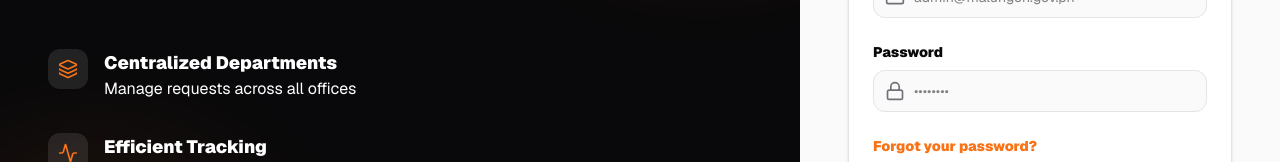
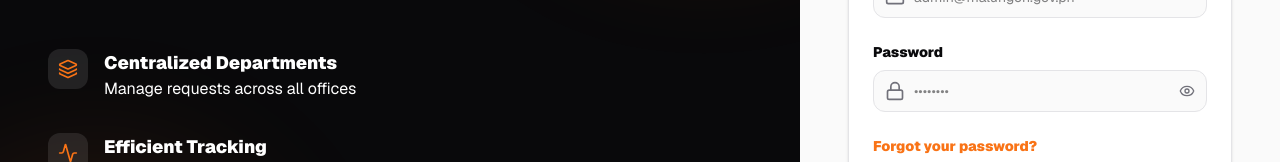
Before and after one commit to systems-jnnltech/LGU-ICT-Ticketing-5.5, a React (Vite) app: page /ict-login in a window 1280 px wide. Shown: the part 361-523 px from the top of the page. Built offline with nearby package versions, Linux system fonts and the light colour scheme; no server answers; the database is empty.

Commit message:
Update IctLogin.tsx

```diff
--- a/src/pages/IctLogin.tsx
+++ b/src/pages/IctLogin.tsx
@@ -1,6 +1,6 @@
 import React, { useState } from 'react';
 import { useAuth } from '../store/AuthContext';
-import { ShieldCheck, ArrowLeft, Mail, Lock, Layers, Activity } from 'lucide-react';
+import { ShieldCheck, ArrowLeft, Mail, Lock, Layers, Activity, Eye, EyeOff } from 'lucide-react';
 import { Link, Navigate } from 'react-router-dom';
 import { toast } from 'sonner';
 
@@ -8,6 +8,7 @@ export function IctLogin() {
   const { signInWithEmail, user, profile, loading } = useAuth();
   const [email, setEmail] = useState('');
   const [password, setPassword] = useState('');
+  const [showPassword, setShowPassword] = useState(false);
   const [isSubmitting, setIsSubmitting] = useState(false);
 
   if (loading) {
@@ -155,13 +156,20 @@ export function IctLogin() {
                     <Lock className="h-5 w-5 text-ink-muted" />
                   </div>
                   <input
-                    type="password"
+                    type={showPassword ? "text" : "password"}
                     required
                     value={password}
                     onChange={(e) => setPassword(e.target.value)}
-                    className="block w-full pl-10 pr-3 py-2.5 border border-border rounded-xl bg-bg text-ink text-sm focus:ring-accent focus:border-accent"
+                    className="block w-full pl-10 pr-10 py-2.5 border border-border rounded-xl bg-bg text-ink text-sm focus:ring-accent focus:border-accent"
                     placeholder="••••••••"
                   />
+                  <button
+                    type="button"
+                    onClick={() => setShowPassword(!showPassword)}
+                    className="absolute inset-y-0 right-0 pr-3 flex items-center text-ink-muted hover:text-ink transition-colors"
+                  >
+                    {showPassword ? <EyeOff className="h-4 w-4" /> : <Eye className="h-4 w-4" />}
+                  </button>
                 </div>
               </div>
 
```
